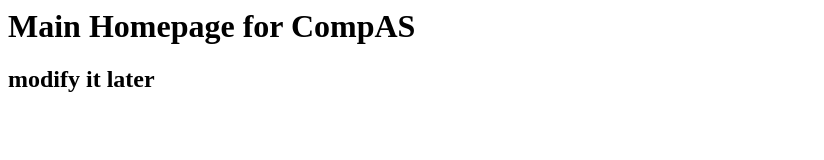
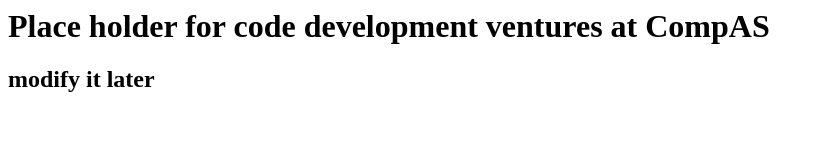
Before and after one commit to compas-asiaa/compas-codes, a plain HTML site: page index.html in a window 1280 px wide. Shown: the whole page, without its empty margins (0-824 px from the left). Drawn offline with Linux system fonts and the light colour scheme.

Commit message:
minor modification for codes

```diff
--- a/index.html
+++ b/index.html
@@ -1,2 +1,2 @@
-<h1> Main Homepage for CompAS </h1>
+<h1> Place holder for code development ventures at CompAS </h1>
 <h2> modify it later </h2>
```
